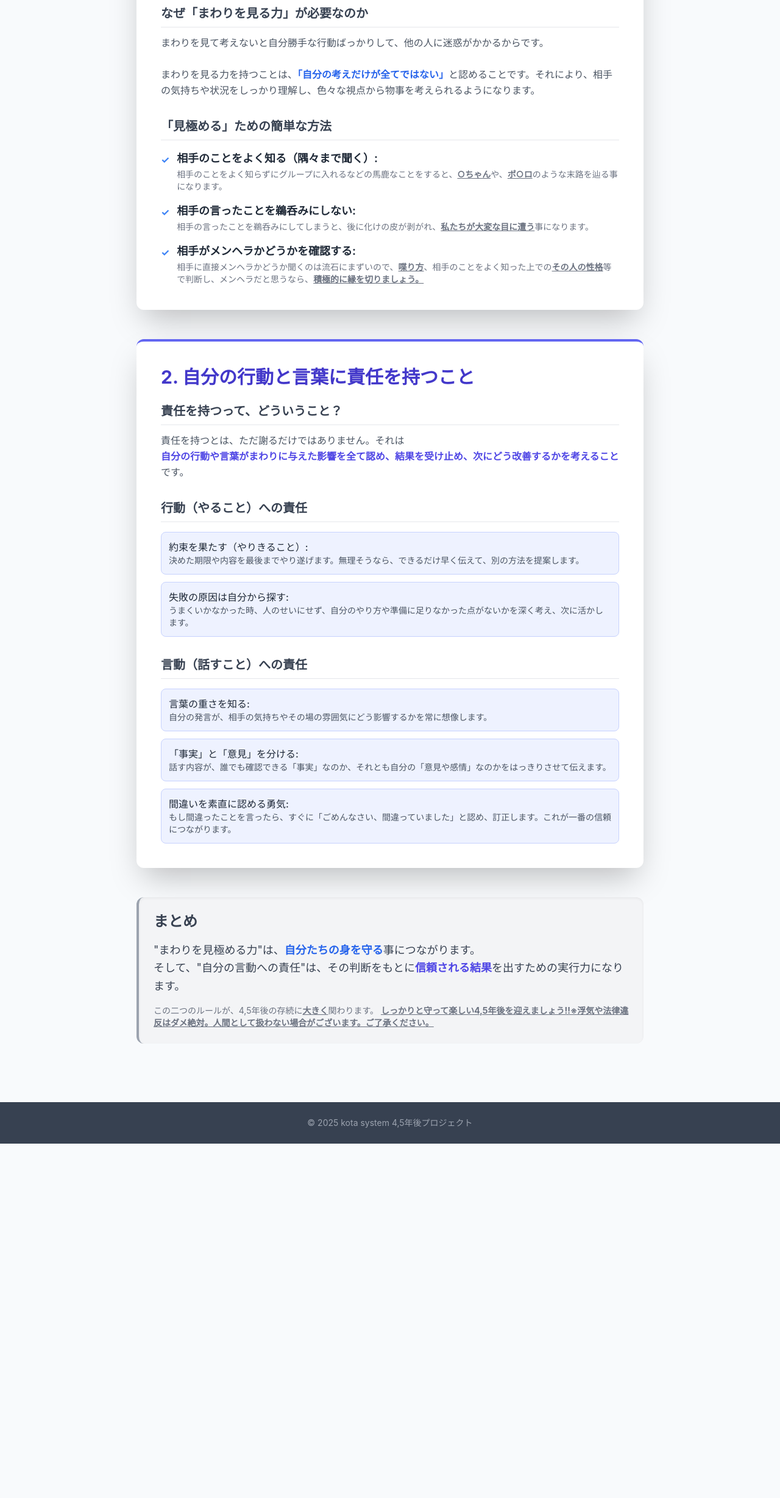
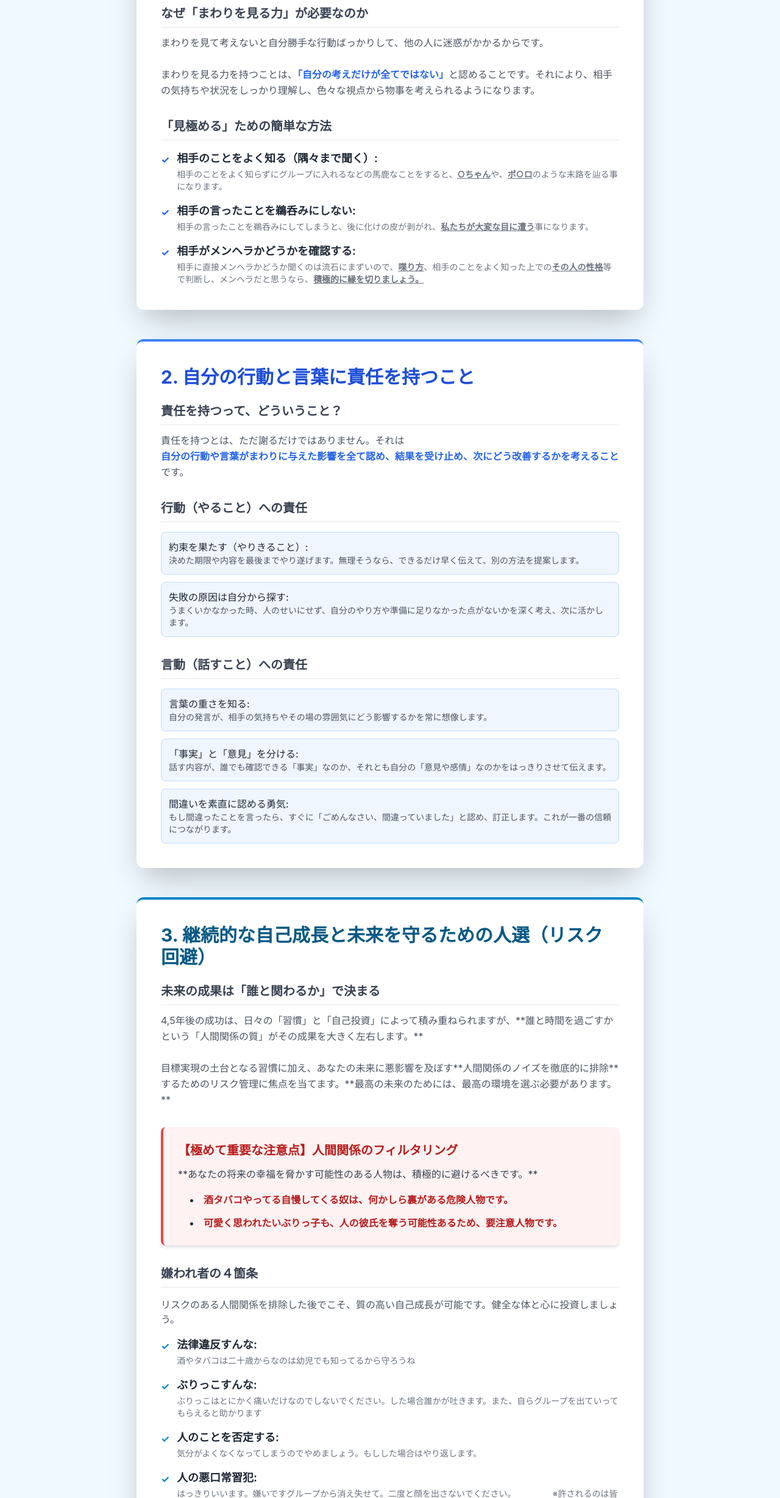
Before and after one commit to kotasan0819/4-5-_rule-s, a plain HTML site: page index.html in a window 1280 px wide. Shown: the part 344-2800 px from the top of the page at 61% size. Before the commit the page ends 2219 px from the top, so only its background shows below. Drawn offline with nearby package versions, Linux system fonts and the light colour scheme.

Commit message:
Update index.html

```diff
--- a/index.html
+++ b/index.html
@@ -10,7 +10,7 @@
         /* Inter font is the default for Tailwind, adding a fallback stack */
         body {
             font-family: "Inter", -apple-system, BlinkMacSystemFont, "Segoe UI", Roboto, "Helvetica Neue", Arial, "Noto Sans", sans-serif, "Apple Color Emoji", "Segoe UI Emoji", "Segoe UI Symbol", "Noto Color Emoji";
-            background-color: #f8fafc; /* Slate-50 */
+            background-color: #f0f9ff; /* Alice Blue / Very Light Blue */
         }
     </style>
 </head>
@@ -18,23 +18,23 @@
 
     <div class="min-h-screen flex flex-col items-center">
         <!-- Header / Hero Section -->
-        <header class="w-full bg-blue-600 shadow-xl">
+        <header class="w-full bg-blue-700 shadow-xl">
             <div class="max-w-4xl mx-auto py-12 px-6 sm:px-8">
                 <h1 class="text-4xl sm:text-5xl font-extrabold text-white leading-tight">
                     4,5年後がうまくいくために。
                 </h1>
-                <p class="mt-3 text-xl text-blue-200">
+                <p class="mt-3 text-xl text-blue-100">
                     まわりをよく見て、責任を持つ。そのための大切なルール
                 </p>
             </div>
         </header>
 
-        <!-- Main Content Container: Adjusted margin-top since Share Link is gone -->
+        <!-- Main Content Container -->
         <main class="w-full max-w-4xl mx-auto p-6 sm:p-8 space-y-12 mb-16 mt-8">
 
             <!-- Section 1: 視野を広げ、深く見極める力 -->
-            <section class="bg-white p-8 sm:p-10 rounded-xl shadow-2xl border-t-4 border-blue-500">
-                <h2 class="text-3xl font-bold mb-6 text-blue-700">
+            <section class="bg-white p-8 sm:p-10 rounded-xl shadow-2xl border-t-4 border-blue-600">
+                <h2 class="text-3xl font-bold mb-6 text-blue-800">
                     1. 視野を広げ、まわりをちゃんと見極める力
                 </h2>
 
@@ -57,21 +57,22 @@
                     </h3>
                     <ul class="space-y-4">
                         <li class="flex items-start">
-                            <span class="text-blue-500 font-bold mr-3 mt-1">&#10003;</span>
+                            <span class="text-blue-600 font-bold mr-3 mt-1">&#10003;</span>
                             <div>
                                 <strong class="text-lg">相手のことをよく知る（隅々まで聞く）:</strong>
                                 <p class="text-sm text-gray-500 mt-0.5">相手のことをよく知らずにグループに入れるなどの馬鹿なことをすると、<strong><u>○ちゃん</u></strong>や、<strong><u>ポ○ロ</u></strong>のような末路を辿る事になります。</p>
                             </div>
                         </li>
                         <li class="flex items-start">
-                            <span class="text-blue-500 font-bold mr-3 mt-1">&#10003;</span>
+                            <span class="text-blue-600 font-bold mr-3 mt-1">&#10003;</span>
                             <div>
                                 <strong class="text-lg">相手の言ったことを鵜呑みにしない:</strong>
                                 <p class="text-sm text-gray-500 mt-0.5">相手の言ったことを鵜呑みにしてしまうと、後に化けの皮が剥がれ、<strong><u>私たちが大変な目に遭う</u></strong>事になります。</p>
                             </div>
                         </li>
+
                         <li class="flex items-start">
-                            <span class="text-blue-500 font-bold mr-3 mt-1">&#10003;</span>
+                            <span class="text-blue-600 font-bold mr-3 mt-1">&#10003;</span>
                             <div>
                                 <strong class="text-lg">相手がメンヘラかどうかを確認する:</strong>
                                 <p class="text-sm text-gray-500 mt-0.5">相手に直接メンヘラかどうか聞くのは流石にまずいので、<strong><u>喋り方</u></strong>、相手のことをよく知った上での<strong><u>その人の性格</u></strong>等で判断し、メンヘラだと思うなら、<strong><u>積極的に縁を切りましょう。</u></strong></p>
@@ -82,8 +83,8 @@
             </section>
 
             <!-- Section 2: 行動と言動への責任の徹底 -->
-            <section class="bg-white p-8 sm:p-10 rounded-xl shadow-2xl border-t-4 border-indigo-500">
-                <h2 class="text-3xl font-bold mb-6 text-indigo-700">
+            <section class="bg-white p-8 sm:p-10 rounded-xl shadow-2xl border-t-4 border-blue-500">
+                <h2 class="text-3xl font-bold mb-6 text-blue-700">
                     2. 自分の行動と言葉に責任を持つこと
                 </h2>
 
@@ -94,7 +95,7 @@
                     </h3>
                     <p class="text-gray-600 leading-relaxed">
                         責任を持つとは、ただ謝るだけではありません。それは<br>
-                        <strong class="text-indigo-600">自分の行動や言葉がまわりに与えた影響を全て認め、結果を受け止め、次にどう改善するかを考えること</strong>です。
+                        <strong class="text-blue-600">自分の行動や言葉がまわりに与えた影響を全て認め、結果を受け止め、次にどう改善するかを考えること</strong>です。
                     </p>
                 </div>
 
@@ -104,11 +105,11 @@
                         行動（やること）への責任
                     </h3>
                     <ul class="space-y-3">
-                        <li class="bg-indigo-50 p-3 rounded-lg border border-indigo-200">
+                        <li class="bg-blue-50 p-3 rounded-lg border border-blue-200">
                             <strong class="font-medium">約束を果たす（やりきること）:</strong>
                             <span class="text-sm text-gray-600 block">決めた期限や内容を最後までやり遂げます。無理そうなら、できるだけ早く伝えて、別の方法を提案します。</span>
                         </li>
-                        <li class="bg-indigo-50 p-3 rounded-lg border border-indigo-200">
+                        <li class="bg-blue-50 p-3 rounded-lg border border-blue-200">
                             <strong class="font-medium">失敗の原因は自分から探す:</strong>
                             <span class="text-sm text-gray-600 block">うまくいかなかった時、人のせいにせず、自分のやり方や準備に足りなかった点がないかを深く考え、次に活かします。</span>
                         </li>
@@ -121,17 +122,97 @@
                         言動（話すこと）への責任
                     </h3>
                     <ul class="space-y-3">
-                        <li class="bg-indigo-50 p-3 rounded-lg border border-indigo-200">
+                        <li class="bg-blue-50 p-3 rounded-lg border border-blue-200">
                             <strong class="font-medium">言葉の重さを知る:</strong>
                             <span class="text-sm text-gray-600 block">自分の発言が、相手の気持ちやその場の雰囲気にどう影響するかを常に想像します。</span>
                         </li>
-                        <li class="bg-indigo-50 p-3 rounded-lg border border-indigo-200">
+                        <li class="bg-blue-50 p-3 rounded-lg border border-blue-200">
                             <strong class="font-medium">「事実」と「意見」を分ける:</strong>
                             <span class="text-sm text-gray-600 block">話す内容が、誰でも確認できる「事実」なのか、それとも自分の「意見や感情」なのかをはっきりさせて伝えます。</span>
                         </li>
-                        <li class="bg-indigo-50 p-3 rounded-lg border border-indigo-200">
+                        <li class="bg-blue-50 p-3 rounded-lg border border-blue-200">
                             <strong class="font-medium">間違いを素直に認める勇気:</strong>
                             <span class="text-sm text-gray-600 block">もし間違ったことを言ったら、すぐに「ごめんなさい、間違っていました」と認め、訂正します。これが一番の信頼につながります。</span>
+                        </li>
+                    </ul>
+                </div>
+            </section>
+
+            <!-- Section 3: 継続的な自己成長と未来を守るための人選（リスク回避） -->
+            <section class="bg-white p-8 sm:p-10 rounded-xl shadow-2xl border-t-4 border-sky-600">
+                <h2 class="text-3xl font-bold mb-6 text-sky-800">
+                    3. 継続的な自己成長と未来を守るための人選（リスク回避）
+                </h2>
+
+                <!-- Sub-section: 成長とリスク管理の重要性 -->
+                <div class="mb-8">
+                    <h3 class="text-xl font-semibold mb-3 text-gray-700 border-b pb-2">
+                        未来の成果は「誰と関わるか」で決まる
+                    </h3>
+                    <p class="text-gray-600 leading-relaxed">
+                        4,5年後の成功は、日々の「習慣」と「自己投資」によって積み重ねられますが、**誰と時間を過ごすかという「人間関係の質」がその成果を大きく左右します。**
+                        <br><br>
+                        目標実現の土台となる習慣に加え、あなたの未来に悪影響を及ぼす**人間関係のノイズを徹底的に排除**するためのリスク管理に焦点を当てます。**最高の未来のためには、最高の環境を選ぶ必要があります。**
+                    </p>
+                </div>
+
+                <!-- NOTE: リスク回避（警告）は赤のままで維持します -->
+                <div class="mb-8 p-6 bg-red-50 rounded-lg border-l-4 border-red-500 shadow-md">
+                    <h3 class="text-xl font-semibold mb-3 text-red-700 font-extrabold">
+                        【極めて重要な注意点】人間関係のフィルタリング
+                    </h3>
+                    <p class="text-gray-700 leading-relaxed mb-4">
+                        **あなたの将来の幸福を脅かす可能性のある人物は、積極的に避けるべきです。**
+                    </p>
+                    <ul class="text-gray-800 leading-relaxed space-y-3 list-disc list-inside pl-5 font-bold">
+                        <li>
+                            <span class="text-red-700">酒タバコやってる自慢してくる奴は、何かしら裏がある危険人物です。</span>
+                        </li>
+                        <li>
+                            <span class="text-red-700">可愛く思われたいぶりっ子も、人の彼氏を奪う可能性あるため、要注意人物です。</span>
+                        </li>
+                    </ul>
+                </div>
+
+
+                <!-- Sub-section: 実践的な自己投資のアプローチ -->
+                <div>
+                    <h3 class="text-xl font-semibold mb-4 text-gray-700 border-b pb-2">
+                        嫌われ者の４箇条
+                    </h3>
+                    <p class="text-gray-600 mb-4">
+                        リスクのある人間関係を排除した後でこそ、質の高い自己成長が可能です。健全な体と心に投資しましょう。
+                    </p>
+                    <ul class="space-y-4">
+                        <li class="flex items-start">
+                            <span class="text-sky-600 font-bold mr-3 mt-1">&#10003;</span>
+                            <div>
+                                <strong class="text-lg">法律違反すんな:</strong>
+                                <p class="text-sm text-gray-500 mt-0.5">酒やタバコは二十歳からなのは幼児でも知ってるから守ろうね</p>
+                            </div>
+                        </li>
+                        <li class="flex items-start">
+                            <span class="text-sky-600 font-bold mr-3 mt-1">&#10003;</span>
+                            <div>
+                                <strong class="text-lg">ぶりっこすんな:</strong>
+                                <p class="text-sm text-gray-500 mt-0.5">ぶりっこはとにかく痛いだけなのでしないでください。した場合誰かが吐きます。また、自らグループを出ていってもらえると助かります</p>
+                            </div>
+                        </li>
+                        <li class="flex items-start">
+                            <span class="text-sky-600 font-bold mr-3 mt-1">&#10003;</span>
+                            <div>
+                                <strong class="text-lg">人のことを否定する:</strong>
+                                <p class="text-sm text-gray-500 mt-0.5">気分がよくなくなってしまうのでやめましょう。もしした場合はやり返します。</p>
+                            </div>
+                        </li>
+                        <li class="flex items-start">
+                            <span class="text-sky-600 font-bold mr-3 mt-1">&#10003;</span>
+                            <div>
+                                <strong class="text-lg">人の悪口常習犯:</strong>
+                                <p class="text-sm text-gray-500 mt-0.5">はっきりいいます。嫌いですグループから消え失せて。二度と顔を出さないでください。
+                                    　　　　※許されるのは皆が嫌いな人のみです
+                                </p>
+                            </div>
                         </li>
                     </ul>
                 </div>
@@ -143,16 +224,17 @@
                 <p class="text-lg text-gray-700 leading-relaxed">
                     "まわりを見極める力"は、<strong class="text-blue-600">自分たちの身を守る</strong>事につながります。
                     <br class="hidden sm:inline">
-                    そして、"自分の言動への責任"は、その判断をもとに<strong class="text-indigo-600">信頼される結果</strong>を出すための実行力になります。
+                    そして、"自分の言動への責任"は、その判断をもとに<strong class="text-blue-600">信頼される結果</strong>を出すための実行力になります。
+                    <br class="hidden sm:inline">
+                    <strong><u>追加したい項目がある場合はこたまでお問い合わせください。できるだけ即日対応いたします。</u></strong>
                 </p>
                 <p class="mt-4 text-sm text-gray-500">
-                    この二つのルールが、4,5年後の存続に<strong><u>大きく</u></strong>関わります。
+                    このルールが、4,5年後の存続に<strong><u>大きく</u></strong>関わります。
                     <strong><u>しっかりと守って楽しい4,5年後を迎えましょう!!※浮気や法律違反はダメ絶対。人間として扱わない場合がございます。ご了承ください。</u></strong>
                 </p>
             </section>
 
         </main>
-
         <!-- Footer -->
         <footer class="w-full bg-gray-700 mt-auto">
             <div class="max-w-4xl mx-auto py-6 px-6 sm:px-8 text-center text-sm text-gray-400">
@@ -161,10 +243,5 @@
         </footer>
     </div>
 
-    <!-- Script tag is now empty as copyLink function is no longer needed -->
-    <script>
-        // 共有リンク機能が削除されたため、スクリプトは空です。
-    </script>
-
 </body>
 </html>
```
